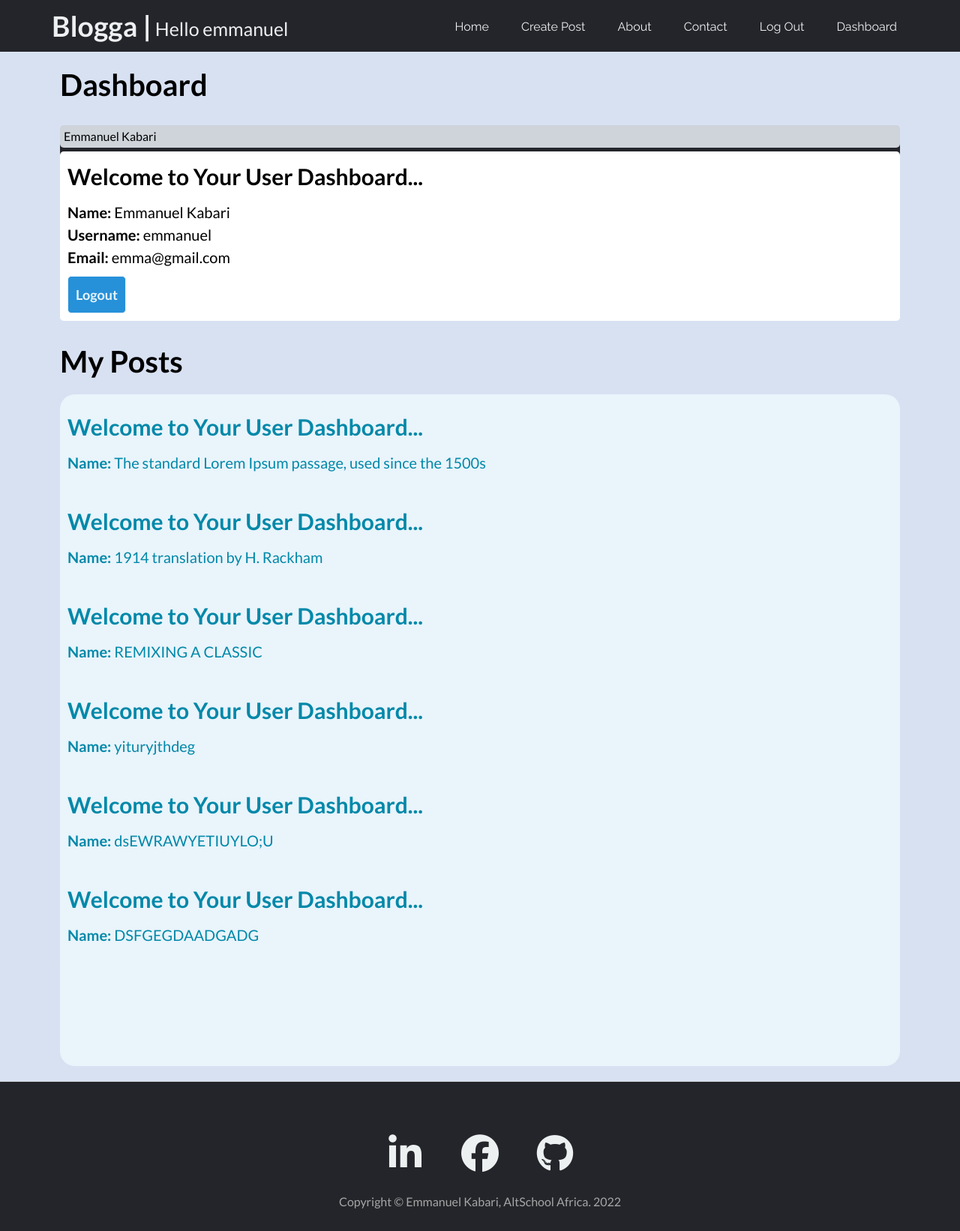
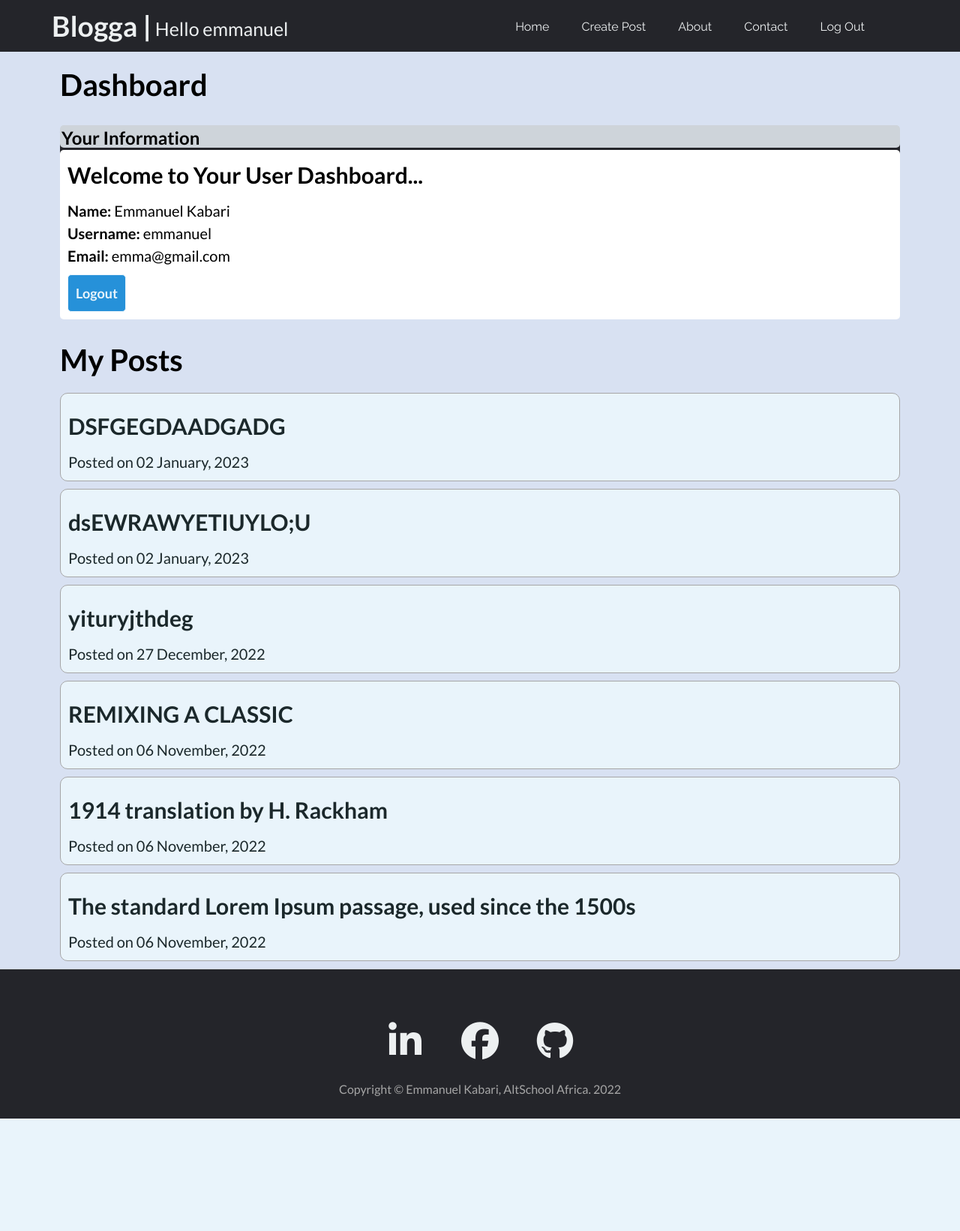
Before and after one commit to Kabari/Blogga, a Flask app: page /dashboard/1 in a window 1280 px wide. Shown: the whole page at 75% size. After the commit the page ends 1492 px from the top, so only its background shows below. Run offline with Flask 3, Linux system fonts and the light colour scheme; a user stored in the database is signed in; data comes from the database, SQL or seed files in the repository; both versions use the stored data as it was after the commit; some libraries are stand-ins or nearby versions.

Commit message:
made nav sticky, changed dashboard post view order

```diff
--- a/app.py
+++ b/app.py
@@ -18,7 +18,7 @@ app.config["SQLALCHEMY_DATABASE_URI"] = 'sqlite:///' + \
     os.path.join(base_dir, 'blogga.db')
 app.config["SQLALCHEMY_TRACK_MODIFICATIONS"] = False
 app.config["SECRET_KEY"] = '368a9fb9cbe27df3ac61bd23'
-app.config['CKEDITOR_PKG_TYPE'] = 'standard'
+app.config['CKEDITOR_PKG_TYPE'] = 'full-all'
 
 
 ckeditor = CKEditor(app)
@@ -169,32 +169,10 @@ def create_post():
 @app.route('/blogposts/post/edit_post/<int:id>/', methods=['GET', 'POST'])
 @login_required
 def edit_post(id):
-    # post_to_edit = BlogPost.query.get_or_404(id)
-
-    # if request.method == 'POST':
-    #     post_to_edit.caption = request.form.get('caption')
-    #     post_to_edit.content = request.form.get('content')
-
-    #     db.session.add(post_to_edit)
-    #     db.session.commit()
-
-    #     flash("Post Updated!")
-    #     return redirect(url_for('view_post', id=id))
-
-    # if current_user.id == post_to_edit.owner_id:
-    #     post_to_edit.caption = post_to_edit.caption
-    #     post_to_edit.content = post_to_edit.content
-    #     return render_template('edit_post.html', post=post_to_edit)
-
-    # else:
-    #     flash("You do not have the previledge to edit this post")
-    #     post = BlogPost.query.get_or_404(id)
-
-    #     return render_template('post.html', post=post)
 
     post = BlogPost.query.get_or_404(id)
     form = CreatePostForm(caption=post.caption,
-                               content=post.content, owner=current_user)
+                            content=post.content, owner=current_user)
 
     if form.validate_on_submit():
         post.caption = form.caption.data
@@ -248,14 +226,14 @@ def about():
 
     return render_template('about.html')
 
+
 # Dashboard page
-
-
 @app.route("/dashboard/<int:id>")
 @login_required
 def dashboard(id):
     user = User.query.filter_by(id=id).first()
     if current_user.id == user.id:
         users_id = user.id
-        posts = BlogPost.query.filter_by(owner_id=users_id).all()
+        posts = BlogPost.query.filter_by(owner_id=users_id).order_by(
+            desc(BlogPost.date_created)).all()
     return render_template("dashboard.html", posts=posts)
--- a/static/css/style.css
+++ b/static/css/style.css
@@ -12,6 +12,7 @@ font-family: 'Raleway', sans-serif;
     padding: 0;
     box-sizing: border-box;
     font-family: 'Lato';
+    scroll-behavior: smooth;
 }
 
 /* Global config end*/
@@ -33,6 +34,8 @@ header {
     align-items: center;
     padding: 5px 5%;
     background-color: #24252A;
+    position: sticky;
+    top: 0;
 }
 
 .logo {
@@ -99,27 +102,31 @@ header {
     height: 30px;
     border-radius: 5px;
     background-color: #ced4da;
-    padding: 5px;
+    padding: 2px;
+    margin: 3px 0px;
 }
 
 .card-body {
     background-color: #fff;
     border-radius: 5px;
-    margin: 5px 0px;
+    margin: 1px 0px;
 }
 
 .card-body-card {
     padding: 10px 0px;
     background-color: #e9f4fb;
-    border-radius: 20px;
-    margin: 20px 0px;
+    border-radius: 10px;
+    margin: 10px 0px;
+    border: 1px solid #a6a6a6;
 }
 
 .card-body-card a {
-    color: #0088a9;
-
+    color: #1b282b;
 }
 
+.card-body-card a:hover {
+    color: #0088a9;
+}
 
 .card-title {
     padding: 15px 10px;
--- a/templates/base.html
+++ b/templates/base.html
@@ -37,7 +37,7 @@
                 <li><a href="{{ url_for('about') }}">About</a></li>
                 <li><a href="{{ url_for('contact') }}">Contact</a></li>
                 <li><a href="{{ url_for('logout') }}">Log Out</a></li>
-                <li><a href="{{ url_for('dashboard', id=current_user.id) }}">Dashboard</a></li>
+                <li><a href="{{ url_for('dashboard', id=current_user.id) }}"><Dashboard></Dashboard></a></li>
                 {% else %}
                 <li><a href="{{ url_for('home') }}">Home</a></li>
                 <li><a href="{{ url_for('about') }}">About</a></li>
--- a/templates/dashboard.html
+++ b/templates/dashboard.html
@@ -17,7 +17,7 @@ Dashboard
 
         <div class="card">
             <div class="card-header">
-                {{ current_user.firstname }} {{ current_user.lastname }}
+                <h2>Your Information</h2>
             </div>
             <div class="card-body">
                 <h4 class="card-title">Welcome to Your User Dashboard...</h4>
@@ -41,18 +41,18 @@ Dashboard
             <h1>My Posts</h1>
         </div>
         {% if current_user.is_authenticated %}
+            {% for post in posts %}
         <div class="card-post">
-            {% for post in posts %}
             <div class="card-body-card">
                 <a href="{{ url_for('view_post', id=post.id) }}">
-                <h4 class="card-title">Welcome to Your User Dashboard...</h4>
+                <h4 class="card-title">{{ post.caption }}</h4>
                 <p class="card-text">
-                    <strong>Name: </strong>{{ post.caption }} <br>
+                    Posted on {{post.date_created.strftime('%d %B, %Y')}}
                 </p>
                 </a>
-            {% endfor %}
             </div>
         </div>
+            {% endfor %}
 
         {% endif %}
     </section>
```
Also changed, not shown: blogga.db.
